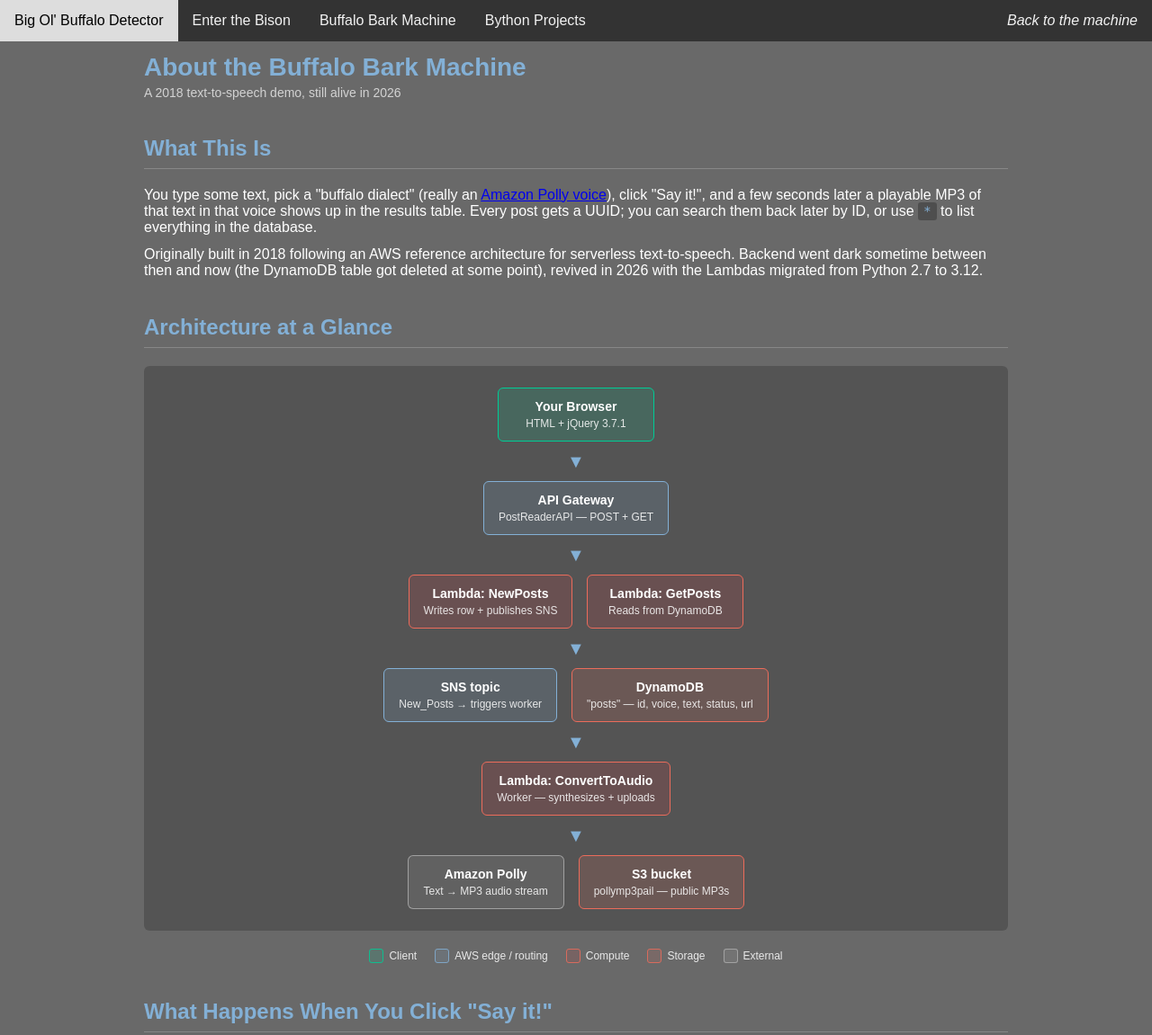
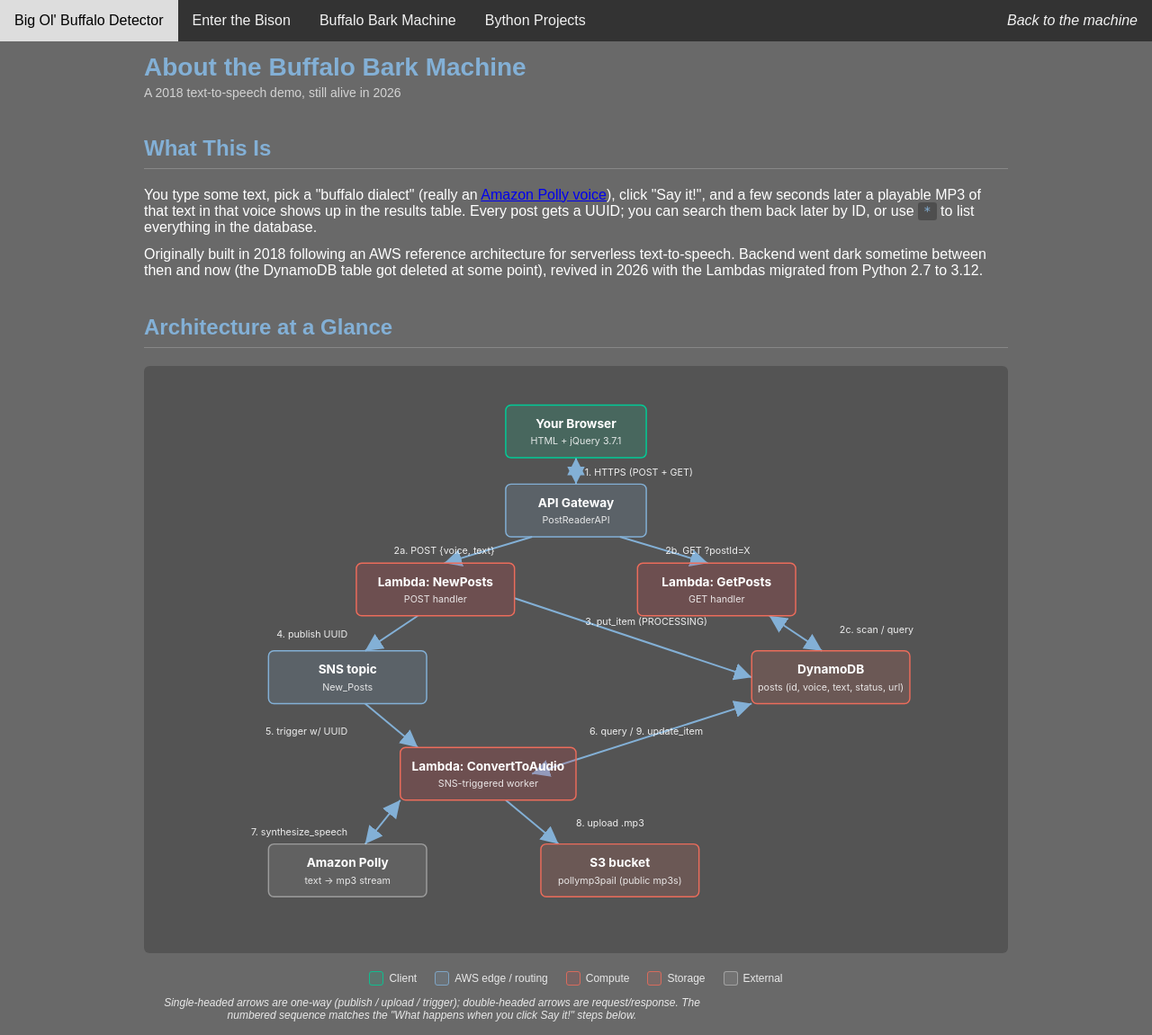
Before and after one commit to JackVance/bigolbuffalo, an Eleventy site: page src/BuffaloBarkMachine-about.html in a window 1280 px wide. Shown: the top 1151 px of the page at 90% size. Built offline with nearby package versions, Linux system fonts and the light colour scheme; Eleventy itself is replaced by a stand-in of ours; files that its build step writes are made by us from their sources.

Commit message:
docs(bark-machine): SVG architecture diagram + scope GitHub link
Replaces the boxes-and-down-arrows hierarchy with an SVG diagram
showing actual data flow: single-headed arrows for one-way
operations (publish, upload, trigger) and double-headed for
request/response (HTTPS, query). Each edge is numbered to match
the "What happens when you click Say it!" sequence below.

Also narrows the GitHub link from the whole bigolbuffalo repo to
tree/main/lambda, since that's the relevant component.

```diff
--- a/src/BuffaloBarkMachine-about.html
+++ b/src/BuffaloBarkMachine-about.html
@@ -57,56 +57,29 @@ aboutLabel: Back to the machine
         padding: 24px;
         border-radius: 6px;
         margin: 20px 0;
-        display: flex;
-        flex-direction: column;
-        align-items: center;
-        gap: 12px;
     }
-    .arch-row {
-        display: flex;
-        justify-content: center;
-        align-items: center;
-        gap: 16px;
-        flex-wrap: wrap;
+    .arch-svg {
         width: 100%;
+        max-width: 820px;
+        height: auto;
+        display: block;
+        margin: 0 auto;
     }
-    .arch-node {
-        background: rgba(131, 176, 214, 0.15);
-        border: 1px solid var(--accent-blue);
-        border-radius: 6px;
-        padding: 12px 16px;
+    .arch-svg text {
+        font-family: -apple-system, BlinkMacSystemFont, 'Segoe UI', Roboto, sans-serif;
+    }
+    .arch-svg .edge-label {
+        font-size: 11px;
+        fill: #fff;
+        opacity: 0.9;
+    }
+    .diagram-caption {
         text-align: center;
-        min-width: 140px;
-        font-size: 14px;
-    }
-    .arch-node.user {
-        background: rgba(0, 204, 150, 0.15);
-        border-color: var(--accent-green);
-    }
-    .arch-node.compute {
-        background: rgba(222, 59, 62, 0.15);
-        border-color: var(--accent-red-light);
-    }
-    .arch-node.storage {
-        background: rgba(236, 108, 91, 0.15);
-        border-color: var(--accent-red-light);
-    }
-    .arch-node.external {
-        background: rgba(255, 255, 255, 0.08);
-        border-color: rgba(255, 255, 255, 0.4);
-    }
-    .arch-node .node-title {
-        font-weight: bold;
-        margin-bottom: 4px;
-    }
-    .arch-node .node-detail {
         font-size: 12px;
+        font-style: italic;
         opacity: 0.85;
-    }
-    .arrow-down {
-        font-size: 20px;
-        color: var(--accent-blue);
-        line-height: 1;
+        margin: 14px auto 0;
+        max-width: 640px;
     }
     .stack-table {
         width: 100%;
@@ -208,59 +181,118 @@ aboutLabel: Back to the machine
     <div class="about-section">
         <h2>Architecture at a Glance</h2>
         <div class="arch-diagram">
-            <div class="arch-row">
-                <div class="arch-node user">
-                    <div class="node-title">Your Browser</div>
-                    <div class="node-detail">HTML + jQuery 3.7.1</div>
-                </div>
-            </div>
-            <div class="arrow-down">&#9660;</div>
-            <div class="arch-row">
-                <div class="arch-node">
-                    <div class="node-title">API Gateway</div>
-                    <div class="node-detail">PostReaderAPI &mdash; POST + GET</div>
-                </div>
-            </div>
-            <div class="arrow-down">&#9660;</div>
-            <div class="arch-row">
-                <div class="arch-node compute">
-                    <div class="node-title">Lambda: NewPosts</div>
-                    <div class="node-detail">Writes row + publishes SNS</div>
-                </div>
-                <div class="arch-node compute">
-                    <div class="node-title">Lambda: GetPosts</div>
-                    <div class="node-detail">Reads from DynamoDB</div>
-                </div>
-            </div>
-            <div class="arrow-down">&#9660;</div>
-            <div class="arch-row">
-                <div class="arch-node">
-                    <div class="node-title">SNS topic</div>
-                    <div class="node-detail">New_Posts &rarr; triggers worker</div>
-                </div>
-                <div class="arch-node storage">
-                    <div class="node-title">DynamoDB</div>
-                    <div class="node-detail">"posts" &mdash; id, voice, text, status, url</div>
-                </div>
-            </div>
-            <div class="arrow-down">&#9660;</div>
-            <div class="arch-row">
-                <div class="arch-node compute">
-                    <div class="node-title">Lambda: ConvertToAudio</div>
-                    <div class="node-detail">Worker &mdash; synthesizes + uploads</div>
-                </div>
-            </div>
-            <div class="arrow-down">&#9660;</div>
-            <div class="arch-row">
-                <div class="arch-node external">
-                    <div class="node-title">Amazon Polly</div>
-                    <div class="node-detail">Text &rarr; MP3 audio stream</div>
-                </div>
-                <div class="arch-node storage">
-                    <div class="node-title">S3 bucket</div>
-                    <div class="node-detail">pollymp3pail &mdash; public MP3s</div>
-                </div>
-            </div>
+            <svg class="arch-svg" viewBox="0 0 840 620" xmlns="http://www.w3.org/2000/svg" preserveAspectRatio="xMidYMid meet" role="img" aria-label="Architecture diagram: POST path goes Browser to API Gateway to NewPosts Lambda, which writes to DynamoDB and publishes to SNS; SNS triggers ConvertToAudio worker which queries DynamoDB, calls Polly, uploads to S3, and updates DynamoDB. GET path goes Browser to API Gateway to GetPosts Lambda to DynamoDB.">
+                <defs>
+                    <marker id="arrow" markerWidth="10" markerHeight="10" refX="10" refY="5" orient="auto-start-reverse" markerUnits="strokeWidth">
+                        <path d="M0,0 L10,5 L0,10 Z" fill="#83B0D6" />
+                    </marker>
+                </defs>
+
+                <!-- Edges -->
+                <!-- 1. Browser <-> API Gateway (bidirectional: POST/GET request + response) -->
+                <line x1="420" y1="80" x2="420" y2="110" stroke="#83B0D6" stroke-width="2" marker-start="url(#arrow)" marker-end="url(#arrow)" />
+                <text class="edge-label" x="430" y="100">1. HTTPS (POST + GET)</text>
+
+                <!-- 2. API Gateway -> NewPosts (POST path) -->
+                <line x1="370" y1="170" x2="270" y2="200" stroke="#83B0D6" stroke-width="2" marker-end="url(#arrow)" />
+                <text class="edge-label" x="270" y="190" text-anchor="middle">2a. POST {voice, text}</text>
+
+                <!-- 2'. API Gateway -> GetPosts (GET path) -->
+                <line x1="470" y1="170" x2="570" y2="200" stroke="#83B0D6" stroke-width="2" marker-end="url(#arrow)" />
+                <text class="edge-label" x="570" y="190" text-anchor="middle">2b. GET ?postId=X</text>
+
+                <!-- 3. NewPosts -> DynamoDB (put_item PROCESSING) -->
+                <line x1="350" y1="240" x2="620" y2="330" stroke="#83B0D6" stroke-width="2" marker-end="url(#arrow)" />
+                <text class="edge-label" x="500" y="270" text-anchor="middle">3. put_item (PROCESSING)</text>
+
+                <!-- 4. NewPosts -> SNS (publish UUID) -->
+                <line x1="240" y1="260" x2="180" y2="300" stroke="#83B0D6" stroke-width="2" marker-end="url(#arrow)" />
+                <text class="edge-label" x="160" y="285" text-anchor="end">4. publish UUID</text>
+
+                <!-- 2c. GetPosts <-> DynamoDB (read) -->
+                <line x1="640" y1="260" x2="700" y2="300" stroke="#83B0D6" stroke-width="2" marker-start="url(#arrow)" marker-end="url(#arrow)" />
+                <text class="edge-label" x="720" y="280" text-anchor="start">2c. scan / query</text>
+
+                <!-- 5. SNS -> ConvertToAudio (trigger) -->
+                <line x1="180" y1="360" x2="240" y2="410" stroke="#83B0D6" stroke-width="2" marker-end="url(#arrow)" />
+                <text class="edge-label" x="160" y="395" text-anchor="end">5. trigger w/ UUID</text>
+
+                <!-- 6. ConvertToAudio <-> Polly (synthesize -> audio bytes) -->
+                <line x1="220" y1="470" x2="180" y2="520" stroke="#83B0D6" stroke-width="2" marker-start="url(#arrow)" marker-end="url(#arrow)" />
+                <text class="edge-label" x="160" y="510" text-anchor="end">7. synthesize_speech</text>
+
+                <!-- 7. ConvertToAudio -> S3 (upload MP3) -->
+                <line x1="340" y1="470" x2="400" y2="520" stroke="#83B0D6" stroke-width="2" marker-end="url(#arrow)" />
+                <text class="edge-label" x="420" y="500" text-anchor="start">8. upload .mp3</text>
+
+                <!-- 8. ConvertToAudio <-> DynamoDB (query row, then update UPDATED+url) -->
+                <line x1="370" y1="440" x2="620" y2="360" stroke="#83B0D6" stroke-width="2" marker-start="url(#arrow)" marker-end="url(#arrow)" />
+                <text class="edge-label" x="500" y="395" text-anchor="middle">6. query / 9. update_item</text>
+
+                <!-- Nodes -->
+                <!-- Browser (client, top center) -->
+                <g>
+                    <rect x="340" y="20" width="160" height="60" rx="6" fill="#00CC96" fill-opacity="0.15" stroke="#00CC96" stroke-width="1.5" />
+                    <text x="420" y="46" fill="#fff" font-size="14" font-weight="bold" text-anchor="middle">Your Browser</text>
+                    <text x="420" y="65" fill="#fff" fill-opacity="0.85" font-size="11" text-anchor="middle">HTML + jQuery 3.7.1</text>
+                </g>
+
+                <!-- API Gateway (routing) -->
+                <g>
+                    <rect x="340" y="110" width="160" height="60" rx="6" fill="#83B0D6" fill-opacity="0.15" stroke="#83B0D6" stroke-width="1.5" />
+                    <text x="420" y="136" fill="#fff" font-size="14" font-weight="bold" text-anchor="middle">API Gateway</text>
+                    <text x="420" y="155" fill="#fff" fill-opacity="0.85" font-size="11" text-anchor="middle">PostReaderAPI</text>
+                </g>
+
+                <!-- NewPosts Lambda (compute, left) -->
+                <g>
+                    <rect x="170" y="200" width="180" height="60" rx="6" fill="#DE3B3E" fill-opacity="0.18" stroke="#EC6C5B" stroke-width="1.5" />
+                    <text x="260" y="226" fill="#fff" font-size="14" font-weight="bold" text-anchor="middle">Lambda: NewPosts</text>
+                    <text x="260" y="245" fill="#fff" fill-opacity="0.85" font-size="11" text-anchor="middle">POST handler</text>
+                </g>
+
+                <!-- GetPosts Lambda (compute, right) -->
+                <g>
+                    <rect x="490" y="200" width="180" height="60" rx="6" fill="#DE3B3E" fill-opacity="0.18" stroke="#EC6C5B" stroke-width="1.5" />
+                    <text x="580" y="226" fill="#fff" font-size="14" font-weight="bold" text-anchor="middle">Lambda: GetPosts</text>
+                    <text x="580" y="245" fill="#fff" fill-opacity="0.85" font-size="11" text-anchor="middle">GET handler</text>
+                </g>
+
+                <!-- SNS (routing, below NewPosts) -->
+                <g>
+                    <rect x="70" y="300" width="180" height="60" rx="6" fill="#83B0D6" fill-opacity="0.15" stroke="#83B0D6" stroke-width="1.5" />
+                    <text x="160" y="326" fill="#fff" font-size="14" font-weight="bold" text-anchor="middle">SNS topic</text>
+                    <text x="160" y="345" fill="#fff" fill-opacity="0.85" font-size="11" text-anchor="middle">New_Posts</text>
+                </g>
+
+                <!-- DynamoDB (storage, right) -->
+                <g>
+                    <rect x="620" y="300" width="180" height="60" rx="6" fill="#EC6C5B" fill-opacity="0.15" stroke="#EC6C5B" stroke-width="1.5" />
+                    <text x="710" y="326" fill="#fff" font-size="14" font-weight="bold" text-anchor="middle">DynamoDB</text>
+                    <text x="710" y="345" fill="#fff" fill-opacity="0.85" font-size="11" text-anchor="middle">posts (id, voice, text, status, url)</text>
+                </g>
+
+                <!-- ConvertToAudio worker (compute, below SNS) -->
+                <g>
+                    <rect x="220" y="410" width="200" height="60" rx="6" fill="#DE3B3E" fill-opacity="0.18" stroke="#EC6C5B" stroke-width="1.5" />
+                    <text x="320" y="436" fill="#fff" font-size="14" font-weight="bold" text-anchor="middle">Lambda: ConvertToAudio</text>
+                    <text x="320" y="455" fill="#fff" fill-opacity="0.85" font-size="11" text-anchor="middle">SNS-triggered worker</text>
+                </g>
+
+                <!-- Polly (external, bottom left) -->
+                <g>
+                    <rect x="70" y="520" width="180" height="60" rx="6" fill="#ffffff" fill-opacity="0.08" stroke="#ffffff" stroke-opacity="0.4" stroke-width="1.5" />
+                    <text x="160" y="546" fill="#fff" font-size="14" font-weight="bold" text-anchor="middle">Amazon Polly</text>
+                    <text x="160" y="565" fill="#fff" fill-opacity="0.85" font-size="11" text-anchor="middle">text &rarr; mp3 stream</text>
+                </g>
+
+                <!-- S3 (storage, bottom right) -->
+                <g>
+                    <rect x="380" y="520" width="180" height="60" rx="6" fill="#EC6C5B" fill-opacity="0.15" stroke="#EC6C5B" stroke-width="1.5" />
+                    <text x="470" y="546" fill="#fff" font-size="14" font-weight="bold" text-anchor="middle">S3 bucket</text>
+                    <text x="470" y="565" fill="#fff" fill-opacity="0.85" font-size="11" text-anchor="middle">pollymp3pail (public mp3s)</text>
+                </g>
+            </svg>
         </div>
         <div class="legend">
             <span class="legend-item"><span class="legend-swatch" style="background:rgba(0,204,150,0.15);border-color:var(--accent-green);"></span> Client</span>
@@ -269,6 +301,7 @@ aboutLabel: Back to the machine
             <span class="legend-item"><span class="legend-swatch" style="background:rgba(236,108,91,0.15);border-color:var(--accent-red-light);"></span> Storage</span>
             <span class="legend-item"><span class="legend-swatch" style="background:rgba(255,255,255,0.08);border-color:rgba(255,255,255,0.4);"></span> External</span>
         </div>
+        <p class="diagram-caption">Single-headed arrows are one-way (publish / upload / trigger); double-headed arrows are request/response. The numbered sequence matches the "What happens when you click Say it!" steps below.</p>
     </div>
 
     <div class="about-section">
@@ -376,12 +409,9 @@ aboutLabel: Back to the machine
     <div class="about-section">
         <h2>Source Code</h2>
         <p>
-            Frontend (this page, and <code>scripts.js</code>) lives in the
-            bigolbuffalo repo. Lambda backend sources are committed under
-            <code>lambda/</code> in the same repo as a readable backup &mdash;
-            the canonical copies run in AWS Lambda.
+            Just the bark-machine backend (the three Lambdas + README):
             <br>
-            <a href="https://github.com/JackVance/bigolbuffalo" target="_blank" rel="noopener">github.com/JackVance/bigolbuffalo</a>
+            <a href="https://github.com/JackVance/bigolbuffalo/tree/main/lambda" target="_blank" rel="noopener">github.com/JackVance/bigolbuffalo/tree/main/lambda</a>
         </p>
     </div>
 </div>
```
